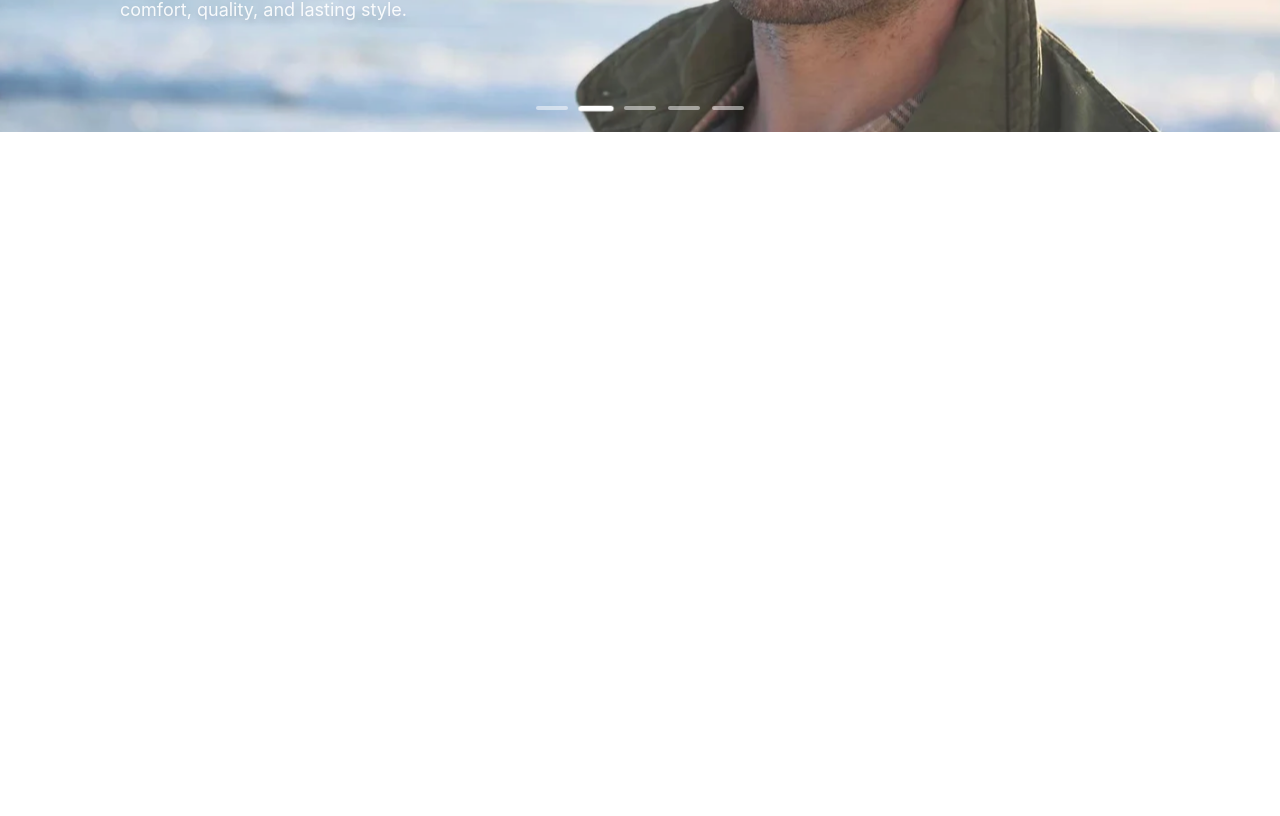
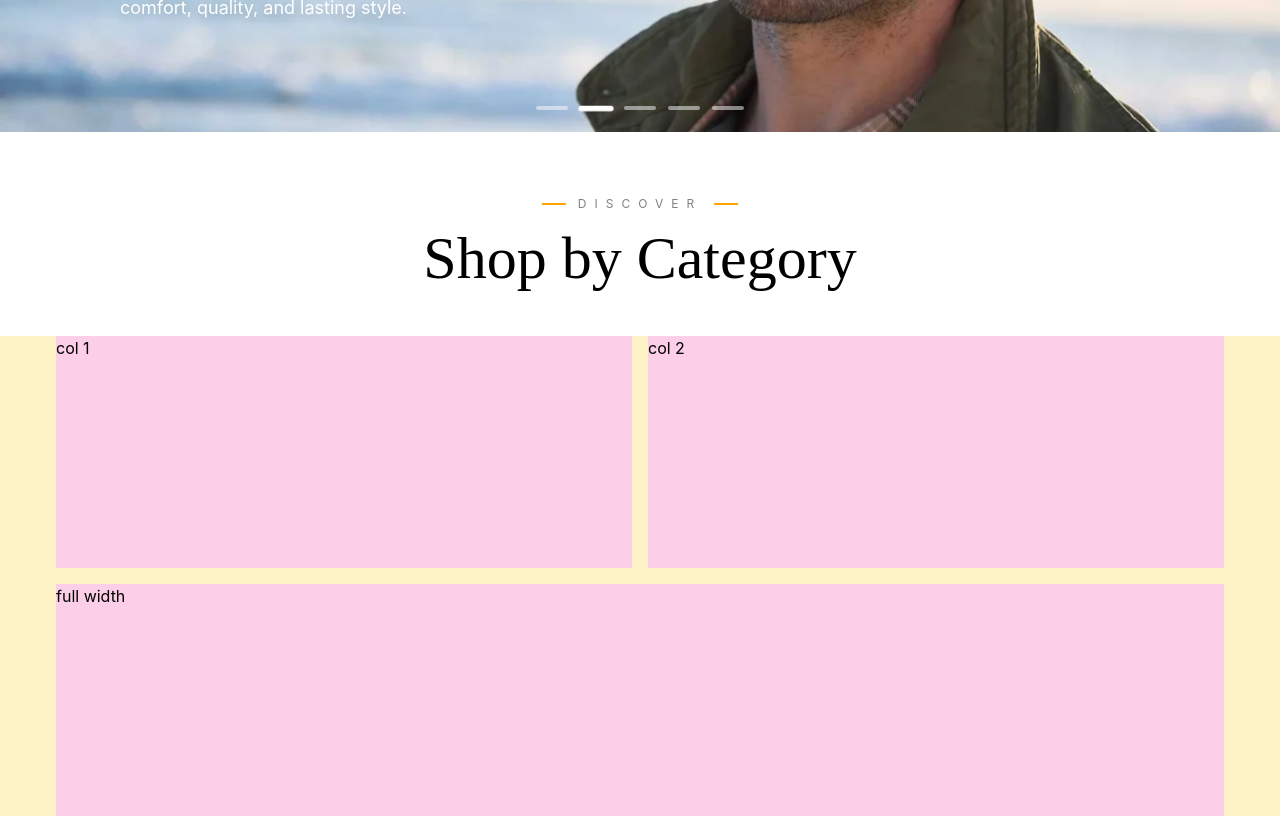
Before and after one commit to Anvar-Khikmatov/shopping-cart, a React (Vite) app: page /home in a window 1280 px wide. Shown: the part 580-1396 px from the top of the page. Before the commit the page ends 800 px from the top, so only its background shows below. Built offline with nearby package versions, Linux system fonts and the light colour scheme.

Commit message:
section 1 is done

```diff
--- a/src/components/Nav.jsx
+++ b/src/components/Nav.jsx
@@ -5,7 +5,7 @@ function Nav() {
   return (
     <nav>
       <div className="min-h-28 max-h-16 flex flex-col items-center justify-center  bg-yellow-500">
-        <h1 className="font-[family-name:var(--font-heading)] text-6xl">Velora</h1>
+        <h1 className="font-(family-name:--font-heading) text-6xl">Velora</h1>
         <p className="text-xs tracking-[0.5rem]">EYEWEAR</p>
       </div>
       <div className="h-14 bg-black text-white flex gap-8 justify-center items-center">
--- a/src/index.css
+++ b/src/index.css
@@ -76,3 +76,19 @@ body{
 .fade-in {
   animation: fadeIn 0.8s ease forwards;
 }
+
+.discover {
+  display: flex;
+  align-items: center;
+  gap: 0.75rem;
+  color: grey;
+}
+
+.discover::before,
+.discover::after {
+  content: "";
+  display: inline-block;
+  width: 1.5rem;
+  height: 2px;
+  background-color: orange;
+}
--- a/src/pages/Home.jsx
+++ b/src/pages/Home.jsx
@@ -6,7 +6,23 @@ import HeroSlider from '../components/HeroSlider'
 function Home() {
 
   return (
-    <HeroSlider/>
+    <>
+      <HeroSlider/>
+      <section className='flex flex-col'>
+        <div className='flex flex-col gap-4 justify-center items-center pt-16 pb-12'>
+          <p className='discover text-xs tracking-[0.5rem]'> DISCOVER</p>
+          <h2 className='font-(family-name:--font-heading) text-6xl'>Shop by Category</h2>
+        </div>
+
+        <div class="h-120 bg-amber-100 grid gap-4  grid-cols-2 px-14">
+          <div className='bg-pink-200'>col 1</div>
+          <div className='bg-pink-200'>col 2</div>
+          <div class="col-span-2 bg-pink-200">full width</div>
+        </div>
+
+
+      </section>
+    </>
   )
 }
 
```
Also changed, not shown: src/components/HeroSlider.jsx (line endings or trailing spaces).
